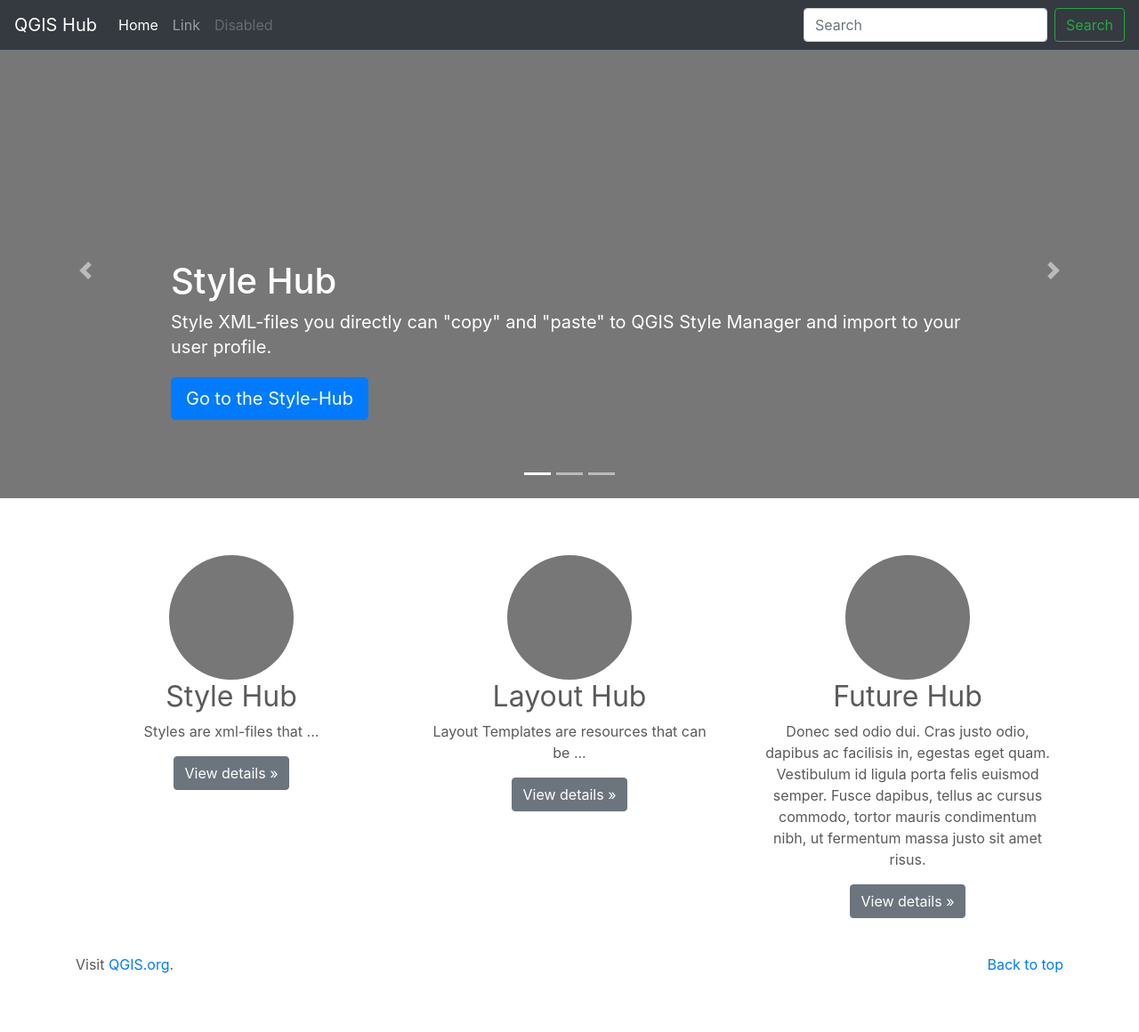
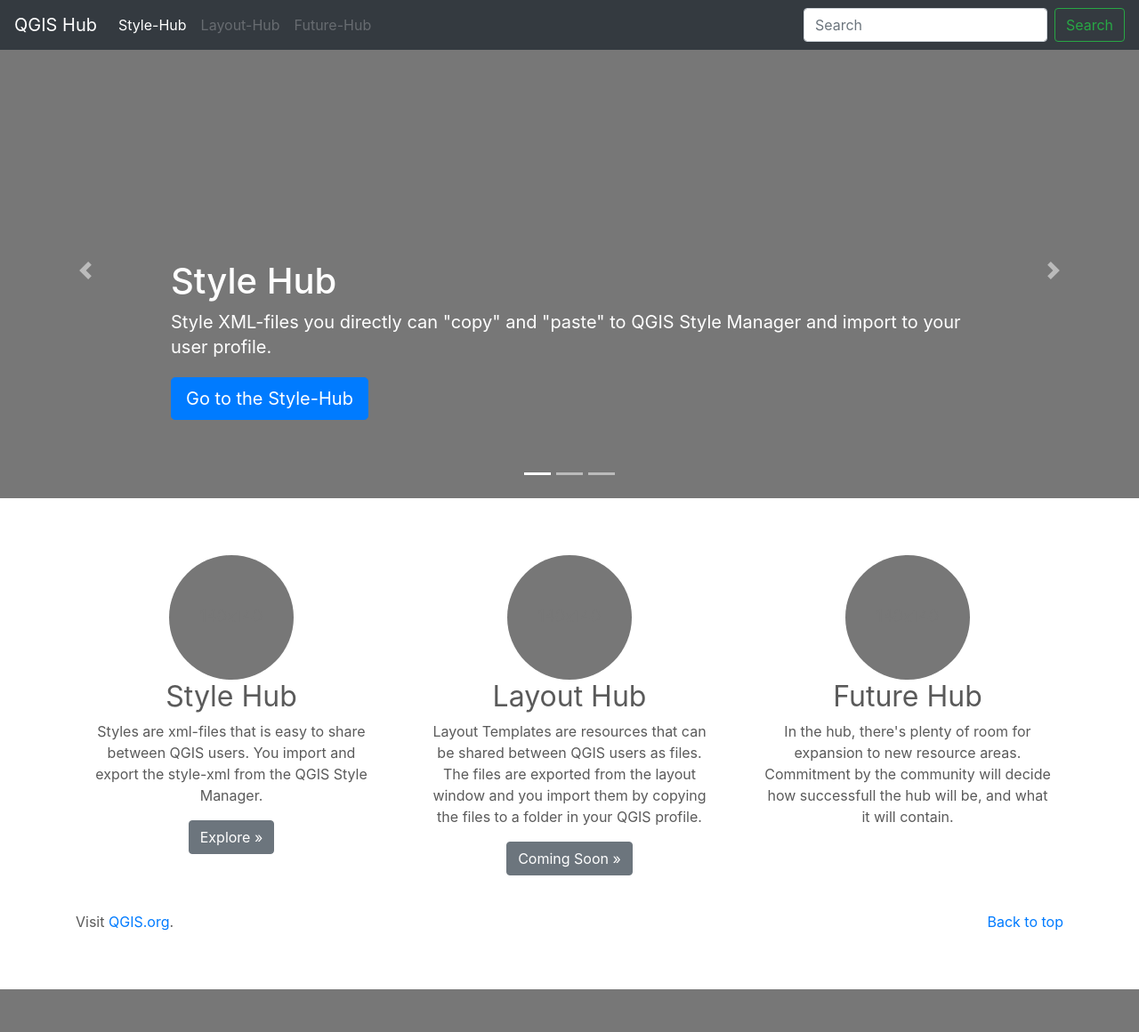
Before and after one commit to style-hub/hub-server, a PHP site: page / in a window 1280 px wide. Shown: the whole page at 89% size. After the commit the page ends 1112 px from the top, so only its background shows below. Run offline with PHP 8.4, Linux system fonts and the light colour scheme.

Commit message:
small updates to content

```diff
--- a/source/index.php
+++ b/source/index.php
@@ -39,13 +39,13 @@
     <div class="collapse navbar-collapse" id="navbarCollapse">
       <ul class="navbar-nav mr-auto">
         <li class="nav-item active">
-          <a class="nav-link" href="#">Home <span class="sr-only">(current)</span></a>
+          <a class="nav-link" href="styles/">Style-Hub</a>
         </li>
         <li class="nav-item">
-          <a class="nav-link" href="#">Link</a>
+          <a class="nav-link disabled" href="layouts/" tabindex="-1" aria-disabled="true">Layout-Hub</a>
         </li>
         <li class="nav-item">
-          <a class="nav-link disabled" href="#" tabindex="-1" aria-disabled="true">Disabled</a>
+          <a class="nav-link disabled" href="#" tabindex="-1" aria-disabled="true">Future-Hub</a>
         </li>
       </ul>
       <form class="form-inline mt-2 mt-md-0">
@@ -81,7 +81,7 @@
           <div class="carousel-caption">
             <h1>Layout Hub</h1>
             <p>Preview and download QGIS layout templates. (not yet available)</p>
-            <p><a class="btn btn-lg btn-primary" href="#" role="button">Learn more</a></p>
+            <p><a class="btn btn-lg btn-primary" href="#" role="button">Coming Soon</a></p>
           </div>
         </div>
       </div>
@@ -89,9 +89,9 @@
         <svg class="bd-placeholder-img" width="100%" height="100%" xmlns="http://www.w3.org/2000/svg" preserveAspectRatio="xMidYMid slice" focusable="false" role="img"><rect width="100%" height="100%" fill="#777"/></svg>
         <div class="container">
           <div class="carousel-caption text-right">
-            <h1>Other suitable resource Hub</h1>
-            <p>What would you want as a "Hub" for QGIS.</p>
-            <p><a class="btn btn-lg btn-primary" href="#" role="button">Browse gallery</a></p>
+            <h1>Future Hub</h1>
+            <p>What would you want as a "Hub" for QGIS resources.</p>
+            <p><a class="btn btn-lg btn-primary" href="#" role="button">You Decide...</a></p>
           </div>
         </div>
       </div>
@@ -118,20 +118,24 @@
       <div class="col-lg-4">
         <svg class="bd-placeholder-img rounded-circle" width="140" height="140" xmlns="http://www.w3.org/2000/svg" preserveAspectRatio="xMidYMid slice" focusable="false" role="img" aria-label="Placeholder: 140x140"><title>Placeholder</title><rect width="100%" height="100%" fill="#777"/><text x="50%" y="50%" fill="#777" dy=".3em">140x140</text></svg>
         <h2>Style Hub</h2>
-        <p>Styles are xml-files that ...</p>
-        <p><a class="btn btn-secondary" href="#" role="button">View details &raquo;</a></p>
+        <p>Styles are xml-files that is easy to share between QGIS users.
+        You import and export the style-xml from the QGIS Style Manager.</p>
+        <p><a class="btn btn-secondary" href="styles/" role="button">Explore &raquo;</a></p>
       </div><!-- /.col-lg-4 -->
       <div class="col-lg-4">
         <svg class="bd-placeholder-img rounded-circle" width="140" height="140" xmlns="http://www.w3.org/2000/svg" preserveAspectRatio="xMidYMid slice" focusable="false" role="img" aria-label="Placeholder: 140x140"><title>Placeholder</title><rect width="100%" height="100%" fill="#777"/><text x="50%" y="50%" fill="#777" dy=".3em">140x140</text></svg>
         <h2>Layout Hub</h2>
-        <p>Layout Templates are resources that can be ...</p>
-        <p><a class="btn btn-secondary" href="#" role="button">View details &raquo;</a></p>
+        <p>Layout Templates are resources that can be shared between QGIS users as files.
+        The files are exported from the layout window and you import them by copying the
+        files to a folder in your QGIS profile.</p>
+        <p><a class="btn btn-secondary" href="layouts/" role="button">Coming Soon &raquo;</a></p>
       </div><!-- /.col-lg-4 -->
       <div class="col-lg-4">
         <svg class="bd-placeholder-img rounded-circle" width="140" height="140" xmlns="http://www.w3.org/2000/svg" preserveAspectRatio="xMidYMid slice" focusable="false" role="img" aria-label="Placeholder: 140x140"><title>Placeholder</title><rect width="100%" height="100%" fill="#777"/><text x="50%" y="50%" fill="#777" dy=".3em">140x140</text></svg>
         <h2>Future Hub</h2>
-        <p>Donec sed odio dui. Cras justo odio, dapibus ac facilisis in, egestas eget quam. Vestibulum id ligula porta felis euismod semper. Fusce dapibus, tellus ac cursus commodo, tortor mauris condimentum nibh, ut fermentum massa justo sit amet risus.</p>
-        <p><a class="btn btn-secondary" href="#" role="button">View details &raquo;</a></p>
+        <p>In the hub, there's plenty of room for expansion to new resource areas.
+        Commitment by the community will decide how successfull the hub will be, and what it will contain.</p>
+
       </div><!-- /.col-lg-4 -->
     </div><!-- /.row -->
 
--- a/source/styles/index.php
+++ b/source/styles/index.php
@@ -123,7 +123,7 @@
         try { // Try connect to database
             $db = new PDO("mysql:host=$db_server;dbname=$database", $db_user, $db_password);
             if(!$searchstring){
-              $sql = "SELECT * FROM $db_table";
+              $sql = "SELECT * FROM $db_table ORDER BY id DESC";
             } else {
               $sql = "SELECT * FROM $db_table WHERE styledescription LIKE '%$searchstring%' OR stylename LIKE '%$searchstring%'";
             }
```
